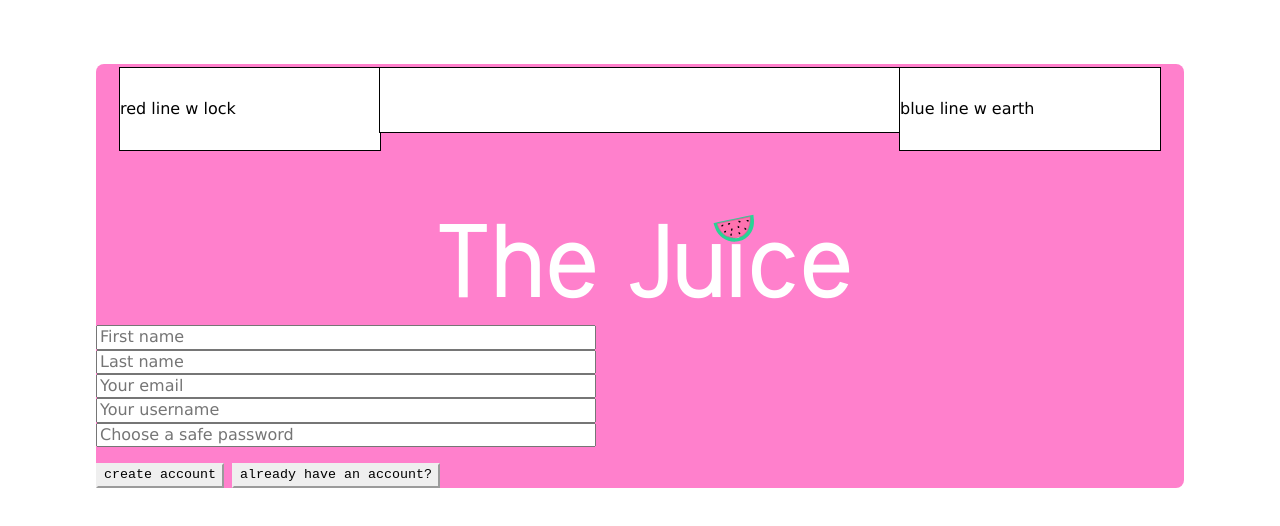
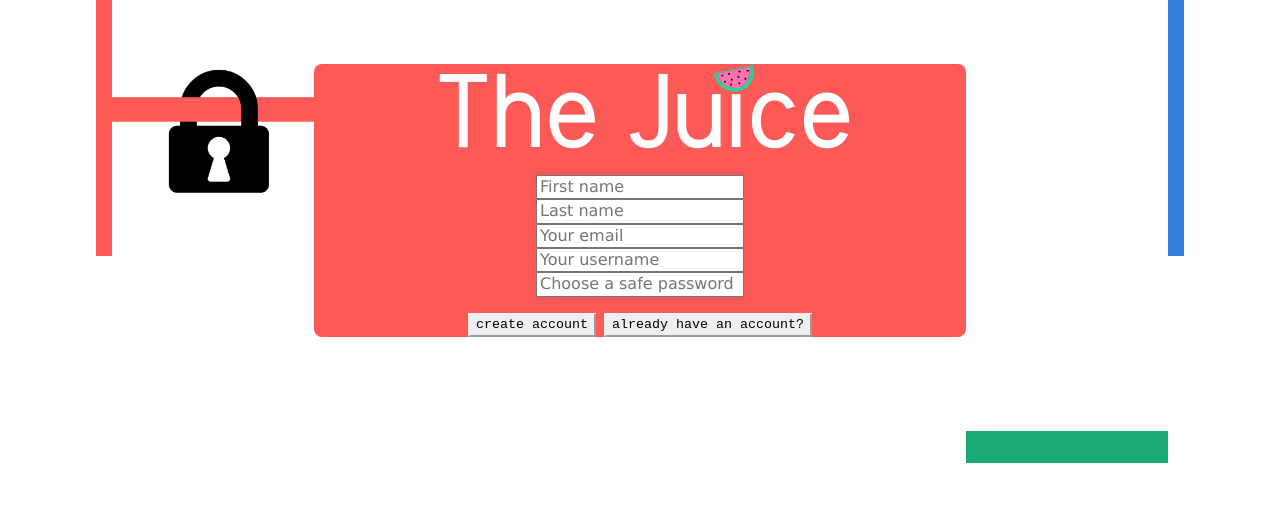
Before and after one commit to cbarrett3/i-react, a React (Create React App) app: page / in a window 1280 px wide. Both pictures are taken after a click on the element "need to create an account?". Shown: the top 526 px of the page. Built offline with nearby package versions, Linux system fonts and the light colour scheme.

Commit message:
front page ui updates

```diff
--- a/src/components/Login.js
+++ b/src/components/Login.js
@@ -3,6 +3,7 @@ import gql from 'graphql-tag'
 import { Mutation } from 'react-apollo'
 import { AUTH_TOKEN } from '../constants'
 import logo from '../images/juice-logo-white.svg';
+import lock from '../images/lock.png';
 
 const SIGNUP_MUTATION = gql`
   mutation SignupMutation($email: String!, $username: String!, $first: String!, $last: String!, $password: String!) {
@@ -31,27 +32,100 @@ class Login extends Component {
   }
 
   render() {
-    const { login, first, last, username, email, password} = this.state
+    const { login, first, last, username, email, password } = this.state
     return (
-      <div className="bg-pink br3 mt5">
-        <div class="mw9 center ph3-ns">
-          <div class="cf ph2-ns">
-            <div class="fl w-100 w-25-ns pt1 dn-m">
-              <div class="outline bg-white pv4">red line w lock</div>
+      <div className="br3">
+        {/* <div class="mw9 center ph3-ns"> */}
+          {/* <div class="cf ph2-ns"> */}
+            {/* <div class="fl w-100 w-20-ns dn-m bl bw4 b--red h5">
+              <div class="pv4">red line w lock</div>
+            </div> */}
+            <div class="fl w-100 w-20-ns pt1 dn-m bl bw4 b--pink h5" style={{borderColor: '#fd5956'}}>
+              <div class="pv4">
+                <br></br>
+                {/* <div class="bg-pink bw4 b--red h2 mt5"> */}
+                  {/* &nbsp; */}
+                  <img src={lock} alt="lock"></img>
+                {/* </div> */}
+              </div>
             </div>
-            <div class="fl w-100 w-50-ns w-100-m pt1">
-              <div class="outline bg-white pv4"></div>
+            <div class="fl w-100 w-60-ns w-100-m br3 bg-pink 5h mt5" style={{backgroundColor: '#fd5956'}}>
+              {/* <div class="outline bg-white pv4"></div> */}
+              <div className="flex items-center justify-center">
+                <img src={logo} alt="juicelogo"></img>
+              </div>
+              <div className="flex flex-column items-center justify-center">
+                {!login && (
+                  <input
+                    value={first}
+                    onChange={e => this.setState({ first: e.target.value })}
+                    type="text"
+                    placeholder="First name"
+                  />
+                )}
+                {!login && (
+                  <input
+                    value={last}
+                    onChange={e => this.setState({ last: e.target.value })}
+                    type="text"
+                    placeholder="Last name"
+                  />
+                )}
+                {!login && (
+                  <input
+                    value={email}
+                    onChange={e => this.setState({ email: e.target.value })}
+                    type="text"
+                    placeholder="Your email"
+                  />
+                )}
+                <input
+                  value={username}
+                  onChange={e => this.setState({ username: e.target.value })}
+                  type="text"
+                  placeholder="Your username"
+                />
+                <input
+                  value={password}
+                  onChange={e => this.setState({ password: e.target.value })}
+                  type="password"
+                  placeholder="Choose a safe password"
+                />
+              </div>
+              <div className="flex mt3 items-center justify-center">
+                <Mutation
+                  mutation={login ? LOGIN_MUTATION : SIGNUP_MUTATION}
+                  variables={{ first, last, email, username, password }}
+                  onCompleted={data => this._confirm(data)}
+                >
+                  {mutation => (
+                    <div className="pointer mr2 button" onClick={mutation}>
+                      {login ? 'login' : 'create account'}
+                    </div>
+                  )}
+                </Mutation>
+                <div className="pointer button" onClick={() => this.setState({ login: !login })}>
+                  {login ? 'need to create an account?' : 'already have an account?'}
+                </div>
+              </div>
             </div>
-            <div class="fl w-100 w-25-ns pt1 dn-m">
-              <div class="outline bg-white pv4">blue line w earth</div>
+            <div class="fl w-100 w-20-ns pt1 dn-m br bw4 b--blue h5">
+              <div class="pv4">
+                <br></br><br></br><br></br><br></br><br></br><br></br>
+                <br></br><br></br><br></br><br></br><br></br><br></br>
+                <br></br><br></br><br></br><br></br><br></br><br></br>
+                <div class="bg-green bw4 b--red h2 mt5">
+                  &nbsp;
+                </div>
+              </div>
             </div>
-          </div>
-        </div>
-        <div className="flex items-center justify-center mt5">
+          {/* </div> */}
+        {/* </div> */}
+        {/* <div className="flex items-center justify-center">
           <img src={logo} alt="juicelogo"></img>
-        </div>
+        </div> */}
         {/* <h4 className="mv3">{login ? 'Login' : 'Sign Up'}</h4> */}
-        <div className="flex flex-column">
+        {/* <div className="flex flex-column">
             {!login && (
                 <input
                 value={first}
@@ -104,7 +178,7 @@ class Login extends Component {
             <div className="pointer button" onClick={() => this.setState({ login: !login })}>
                 {login ? 'need to create an account?' : 'already have an account?' }
             </div>
-        </div>
+        </div> */}
       </div>
     )
   }
```
Also changed, not shown: src/images/juice-logo-w.svg (added), src/images/lock.png (added).
